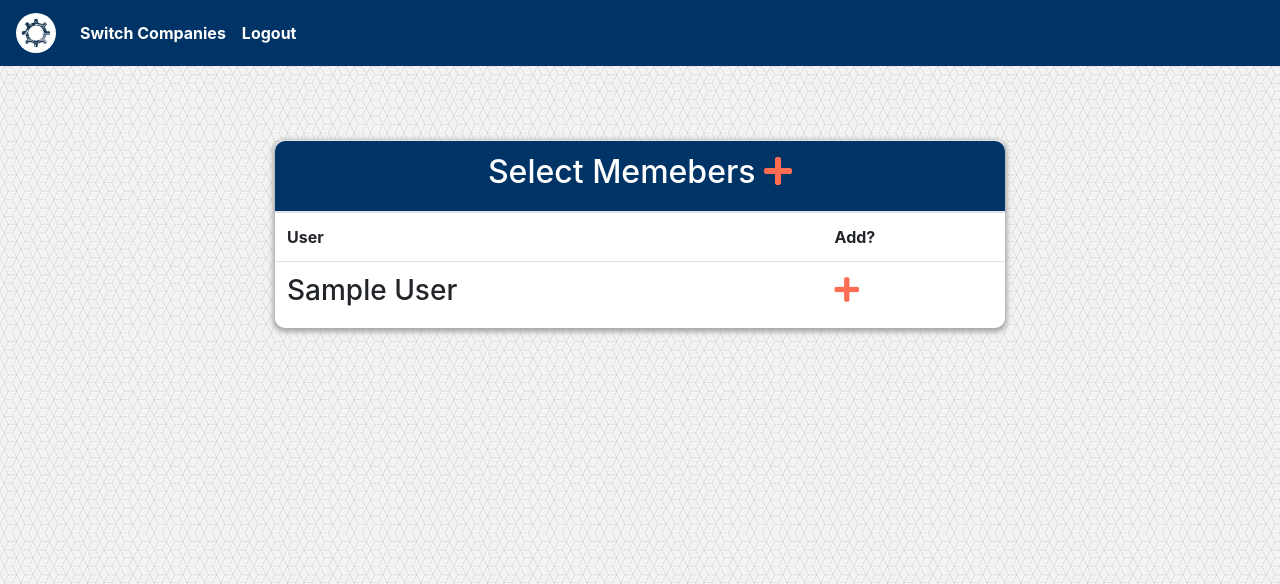
After one commit to jdriscoll98/Web-Client-Management, a Django app: template Management/templates/management/add_members.html in a window 1280 px wide. The commit adds this page. Shown: the top 584 px of the page. Run offline with Django 3.2, Linux system fonts and the light colour scheme; tables that the repository leaves empty hold one stand-in row (values such as "Sample post"); the template is opened without the code that fills it: values that come from a table or form of the project are taken from there, most other values are stand-ins (such as "Sample title", 1, 10 or a date in 2020); some libraries are stand-ins or nearby versions.

Commit message:
onto the final stages

```diff
--- /dev/null
+++ b/Management/templates/management/add_members.html
@@ -0,0 +1,91 @@
+{% extends 'website/base.html' %}
+
+{% block custom_css %}
+<style type="text/css">
+  .btn {
+    width: 100%;
+    background-color: var(--primary-color) !important;
+  }
+  .fa-edit {
+      color: var(--primary-color) !important;
+  }
+  .fa-plus {
+    color: var(--primary-color) !important;
+  }
+  thead {
+    background-color: var(--secondary-color) !important;
+    color: white;
+  }
+  th {
+    border-top-right-radius: 10px;
+    border-top-left-radius: 10px;
+  }
+  .label {
+    font-weight: bold;
+  }
+  .heading {
+    text-align: center;
+  }
+</style>
+{% endblock custom_css %}
+
+{% block content %}
+{% include 'website/server_messages.html' %}
+<div class="container">
+<div class="row">
+  <div class="col-md-8 offset-md-2">
+    <table class="table"> {% csrf_token %}
+      <thead>
+        <tr>
+          <th colspan="2" class="heading">
+            <h2>Select Memebers
+              <i class="fa fa-plus" id="new" href="{% url 'management:add_new_member' company.pk %}"</h2>
+          </th>
+        </tr>
+      </thead>
+      <tbody class="user-table">
+        <tr><th>User</th>
+            <th>Add?</th>
+        </tr>
+
+        {% for user in users %}
+        <tr id="row-{{ user.pk }}">
+          <td>
+            <h3>{{ user.first_name }} {{ user.last_name }}</h3?
+          </td>
+          <td>
+            <h3><i class="fa fa-plus add"  id="{{ user.pk }}" href="{% url 'management:add_member' company.pk user.pk %}"></i>
+              </td>
+        </tr>
+        {% endfor %}
+      </tbody>
+    </table>
+  </div>
+{% endblock content %}
+
+
+{% block js %}
+<script>
+$('.add').click(function(e) {
+	setup_ajax();
+	e.preventDefault();
+	$.ajax({ // create an AJAX call...
+			url: $(this).attr('href'), // the file to call
+			type: 'POST', // GET or POST
+			data: {  'csrfmiddlewaretoken': '{{ csrf_token }}' } , // get the form data
+			success: function(response) { // on success..
+				if(response.success) {
+          location.reload();
+				}
+				else {
+					alert(response.message)
+				}
+			}
+	});
+});
+
+$('#new').click(function() {
+  window.location.href= $(this).attr('href');
+})
+</script>
+{% endblock js %}
--- a/Management/templates/management/company_page.html
+++ b/Management/templates/management/company_page.html
@@ -146,7 +146,7 @@ th {
               <th colspan="2" class="heading">
                 <h2 id="member">
                   Members
-                  <i class='fa fa-plus' href="{% url 'management:add_member' company.pk %}"></i>
+                  <i class='fa fa-plus' href="{% url 'management:add_member' company.pk 0 %}"></i>
                   </h2>
                 </th>
               </tr>
--- a/Management/templatetags/app_tags.py
+++ /dev/null
@@ -1,6 +0,0 @@
-from django import template
-
-register = template.Library()
-@register.simple_tag(name="get_customer")
-def get_customer(customer_id):
-    return str(Client.objects.get(customer_id=customer_id))
--- a/management/urls.py
+++ b/management/urls.py
@@ -22,5 +22,6 @@ urlpatterns = [
 		url(r'^edit-company/(?P<pk>\d+)/$', UpdateCompany.as_view(), name='edit_company'),
 		url(r'^delete-company/(?P<pk>\d+)/$', DeleteCompany.as_view(), name='delete_company'),
 		# member views
-		url(r'^add-member/(?P<pk>\d+)/$', AddMember.as_view(), name='add_member'),
+		url(r'^add-new-member/(?P<pk>\d+)/$', AddNewMember.as_view(), name='add_new_member'),
+		url(r'^add-member/(?P<company>\d+)/(?P<user>\d+)/$', UpdateCompanyMembers.as_view(), name='add_member'),
 	]
```
Also changed, not shown: Management/views.py (+30 -2 lines).
